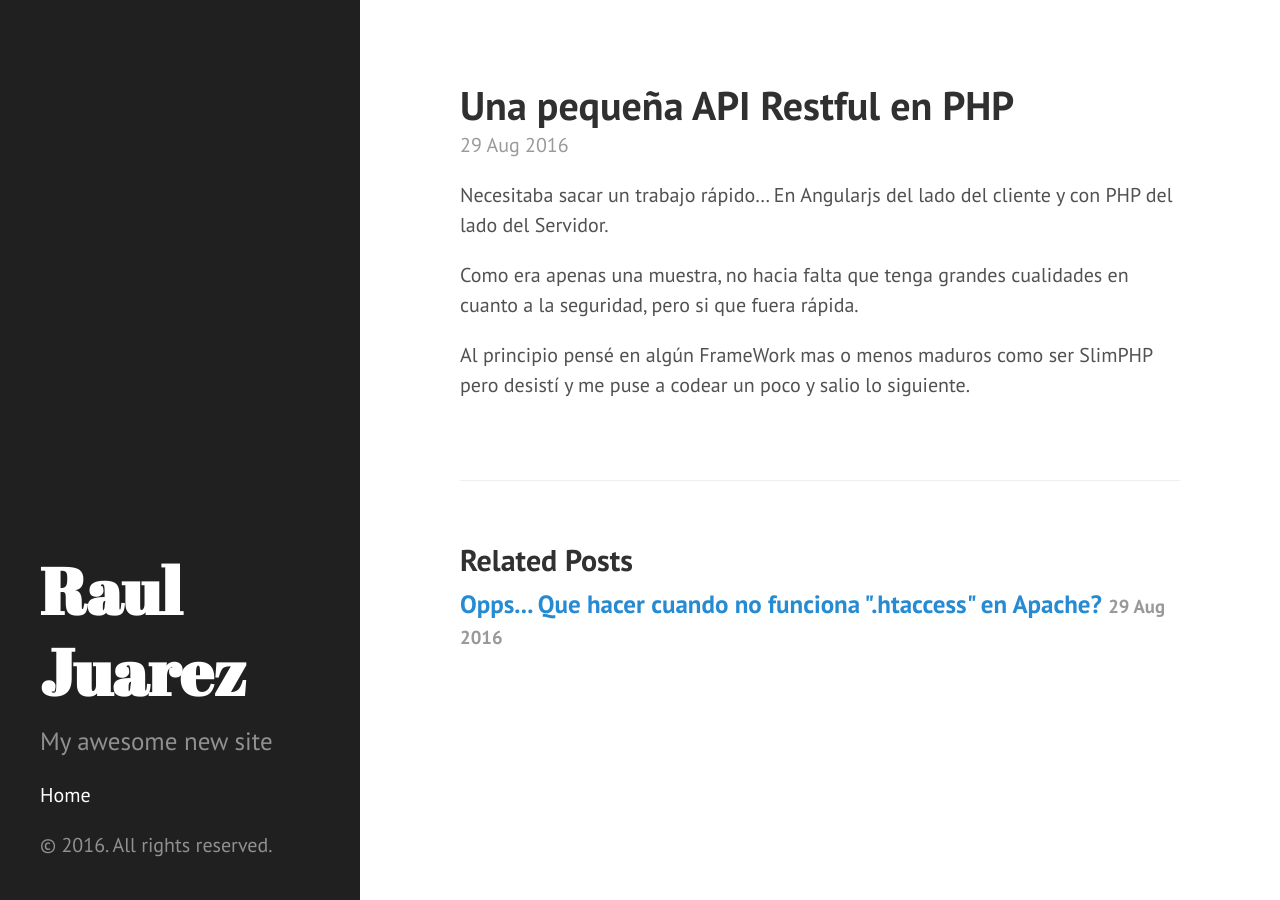
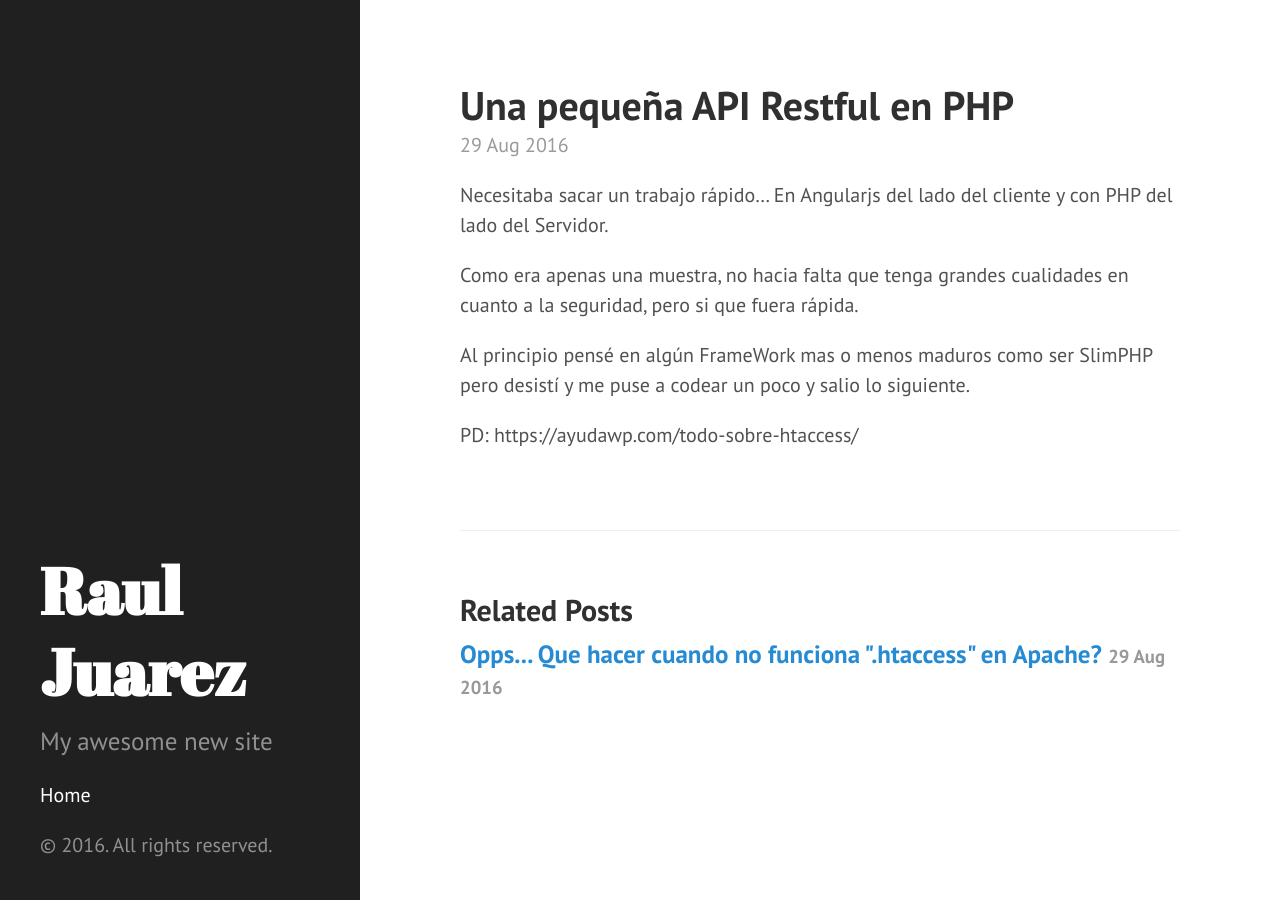
Before and after one commit to rauljrz/rauljrz.github.io, a Jekyll site: the page built from _posts/2016-08-29-una-peque-a-api-restful-en-php.markdown, in a window 1280 px wide. Built offline with Jekyll 4.4.1, drawn with Linux system fonts in a browser that asks for light colours; some of the changed lines change nothing that is shown.

Commit message:
Post update: Una pequeña API Restful en PHP

```diff
--- a/_posts/2016-08-29-una-peque-a-api-restful-en-php.markdown
+++ b/_posts/2016-08-29-una-peque-a-api-restful-en-php.markdown
@@ -8,3 +8,7 @@ Necesitaba sacar un trabajo rápido... En Angularjs del lado del cliente y con P
 Como era apenas una muestra, no hacia falta que tenga grandes cualidades en cuanto a la seguridad, pero si que fuera rápida.
 
 Al principio pensé en algún FrameWork mas o menos maduros como ser SlimPHP pero desistí y me puse a codear un poco y salio lo siguiente.
+
+
+PD:
+https://ayudawp.com/todo-sobre-htaccess/
```
